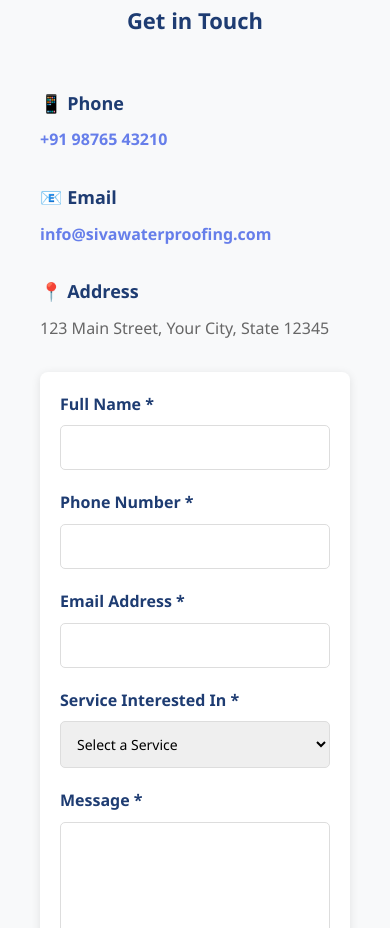
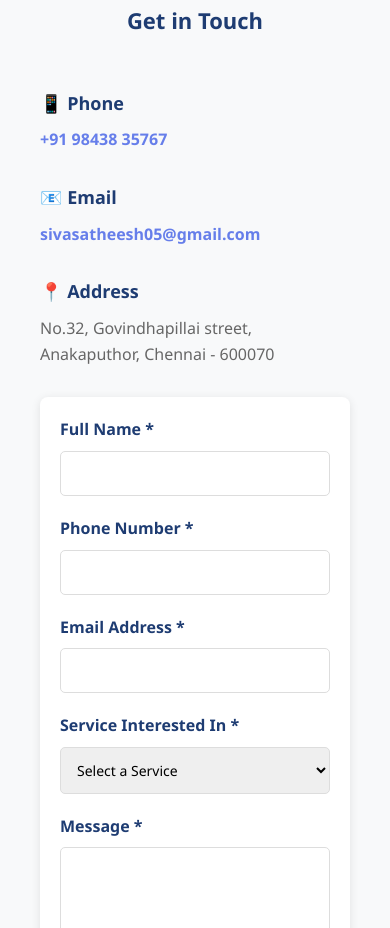
Before and after one commit to Satheeshveera/siva-waterproofing, a plain HTML site: page index.html in a window 390 px wide. Shown: the part 4536-5464 px from the top of the page. Drawn offline with nearby package versions, Linux system fonts and the light colour scheme.

Commit message:
Update contact details - Phone, Email, and Address

```diff
--- a/index.html
+++ b/index.html
@@ -149,15 +149,15 @@
                 <div class="contact-info">
                     <div class="info-item">
                         <h3>📱 Phone</h3>
-                        <p><a href="tel:+919876543210">+91 98765 43210</a></p>
+                        <p><a href="tel:+919843835767">+91 98438 35767</a></p>
                     </div>
                     <div class="info-item">
                         <h3>📧 Email</h3>
-                        <p><a href="mailto:info@sivawaterproofing.com">info@sivawaterproofing.com</a></p>
+                        <p><a href="mailto:sivasatheesh05@gmail.com">sivasatheesh05@gmail.com</a></p>
                     </div>
                     <div class="info-item">
                         <h3>📍 Address</h3>
-                        <p>123 Main Street, Your City, State 12345</p>
+                        <p>No.32, Govindhapillai street, Anakaputhor, Chennai - 600070</p>
                     </div>
                 </div>
 
```
